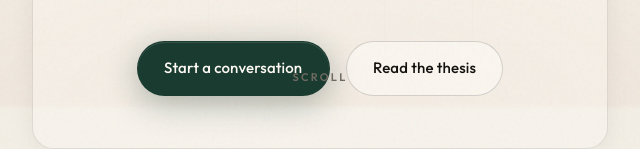
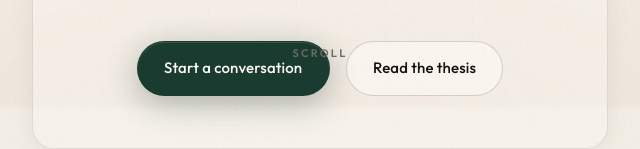
Before and after one commit to peterfranko/studio-spreza, a plain HTML site: page index.html in a window 1280 px wide. Shown: the part 651-800 px from the top of the page, 320-960 px from the left. Drawn offline with Linux system fonts and the light colour scheme; animation ran at ten frames a second.

Commit message:
Fix scroll cue: fixed above fold, fade on scroll
Made-with: Cursor

```diff
--- a/main.js
+++ b/main.js
@@ -66,6 +66,36 @@
     doc.style.setProperty("--read-progress", pct + "%");
   }
 
+  var scrollCue = document.querySelector(".scroll-cue");
+  var scrollCueReduced =
+    window.matchMedia &&
+    window.matchMedia("(prefers-reduced-motion: reduce)").matches;
+
+  function updateScrollCue() {
+    if (!scrollCue) return;
+    var y = window.scrollY || document.documentElement.scrollTop;
+    var opacity;
+    if (scrollCueReduced) {
+      opacity = y > 20 ? 0 : 1;
+    } else {
+      var fadeEnd = 128;
+      var t = Math.min(1, y / fadeEnd);
+      opacity = 1 - t * t;
+    }
+    scrollCue.style.opacity = String(opacity);
+    if (opacity < 0.03) {
+      scrollCue.style.visibility = "hidden";
+      scrollCue.style.pointerEvents = "none";
+      scrollCue.setAttribute("aria-hidden", "true");
+      scrollCue.setAttribute("tabindex", "-1");
+    } else {
+      scrollCue.style.visibility = "";
+      scrollCue.style.pointerEvents = "";
+      scrollCue.removeAttribute("aria-hidden");
+      scrollCue.removeAttribute("tabindex");
+    }
+  }
+
   var ticking = false;
   window.addEventListener(
     "scroll",
@@ -73,6 +103,7 @@
       if (!ticking) {
         window.requestAnimationFrame(function () {
           updateScrollUi();
+          updateScrollCue();
           ticking = false;
         });
         ticking = true;
@@ -82,5 +113,7 @@
   );
 
   window.addEventListener("resize", updateScrollUi, { passive: true });
+  window.addEventListener("resize", updateScrollCue, { passive: true });
   updateScrollUi();
+  updateScrollCue();
 })();
--- a/styles.css
+++ b/styles.css
@@ -596,11 +596,12 @@ button:focus-visible {
 }
 
 .scroll-cue {
-  position: absolute;
+  position: fixed;
   left: 50%;
   right: auto;
-  bottom: -0.25rem;
+  bottom: max(1.25rem, calc(env(safe-area-inset-bottom, 0px) + 0.85rem));
   transform: translateX(-50%);
+  z-index: 30;
   display: flex;
   flex-direction: column;
   align-items: center;
@@ -612,6 +613,7 @@ button:focus-visible {
   letter-spacing: 0.2em;
   text-transform: uppercase;
   transition: color 0.2s;
+  pointer-events: auto;
 }
 
 .scroll-cue:hover {
@@ -639,12 +641,6 @@ button:focus-visible {
     transform: scaleY(1);
     opacity: 0;
     transform-origin: top;
-  }
-}
-
-@media (max-width: 768px) {
-  .scroll-cue {
-    display: none;
   }
 }
 
```
